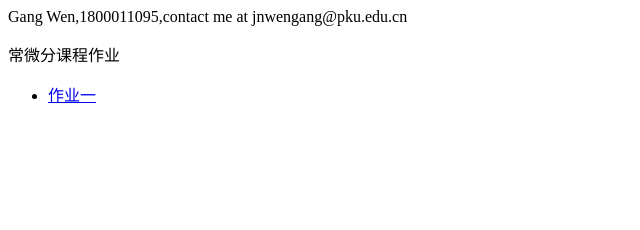
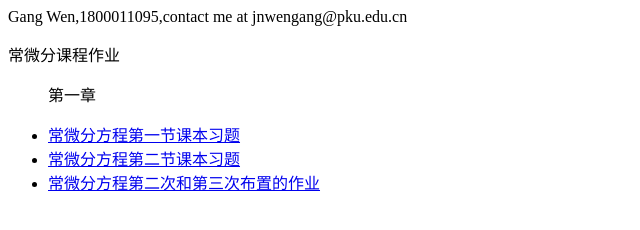
Before and after one commit to pkumath/pkumath.github.io, a plain HTML site: page index.html in a window 1280 px wide. Shown: the whole page, without its empty margins (0-640 px from the left). Drawn offline with Linux system fonts and the light colour scheme.

Commit message:
Update index.html

```diff
--- a/index.html
+++ b/index.html
@@ -4,6 +4,10 @@
 <title>主页</title>
   </head>
   <p>常微分课程作业</p>
+
   <ul>
-    <li> <a href = "hdsg">作业一</a></li>
+    <p>第一章</p>
+    <li> <a href = "chapter1/常微分方程 1-1.2020年2月18日.pdf">常微分方程第一节课本习题</a></li>
+    <li> <a href = "chapter1/常微分方程1-2  2020年2月18日.pdf">常微分方程第二节课本习题</a></li>
+    <li> <a href = "chapter1/常微分方程作业一 2020年2月27日.pdf">常微分方程第二次和第三次布置的作业</a></li>
   </ul>
```
